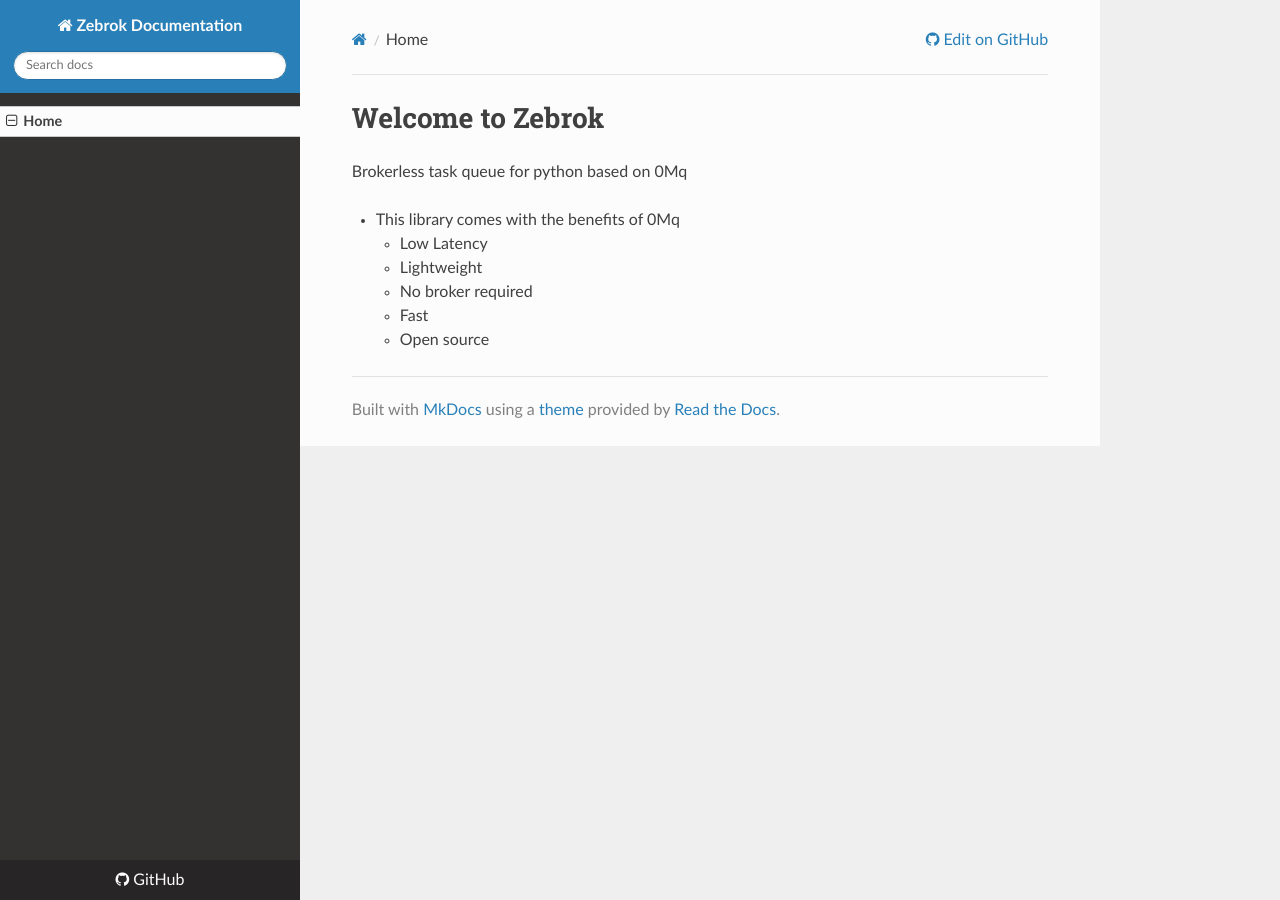
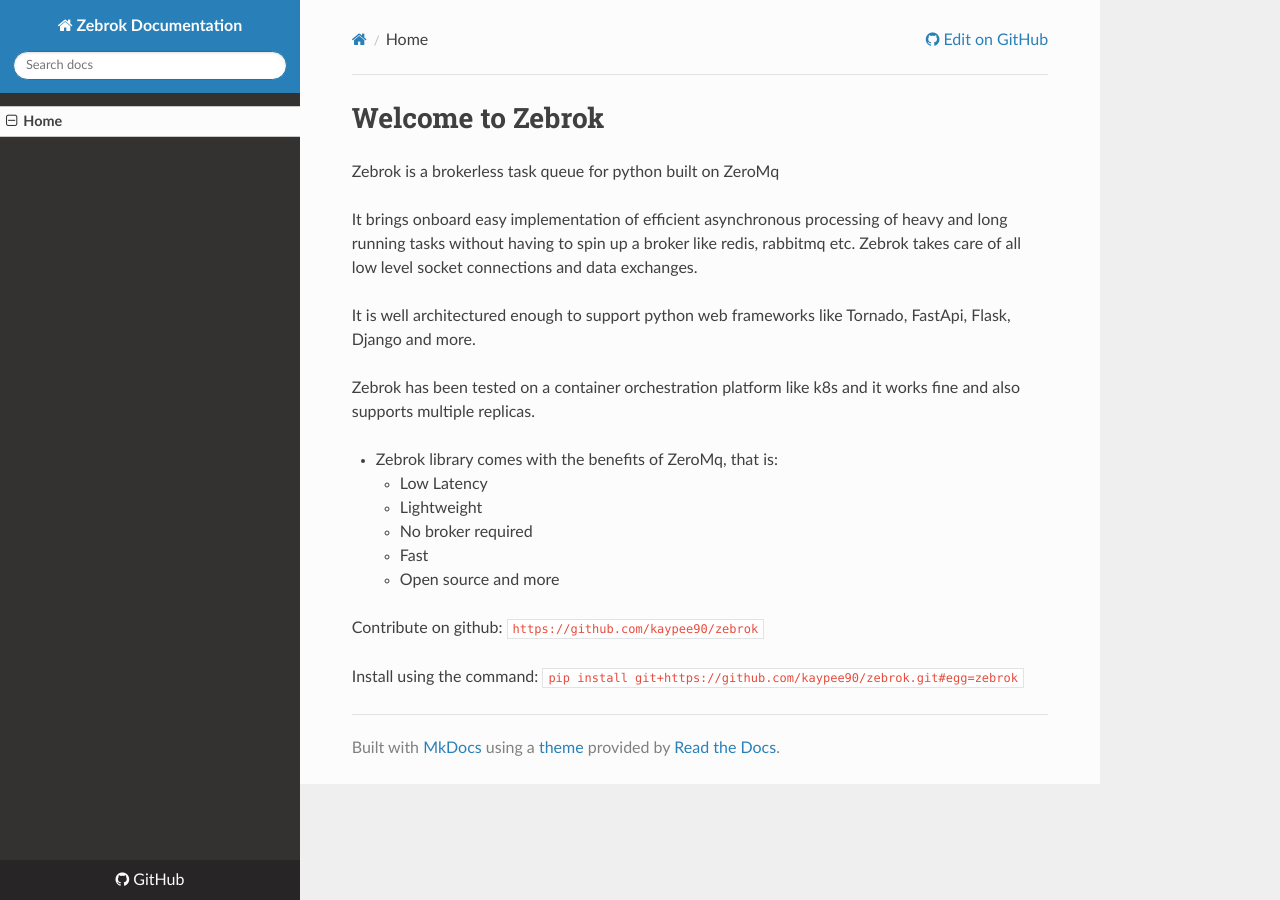
Before and after one commit to kaypee90/zebrok, an MkDocs documentation site: the page built from docs/index.md, in a window 1280 px wide. Built offline with MkDocs 1.6.1, drawn with Linux system fonts in a browser that asks for light colours; nearby versions of some CDN libraries.

Commit message:
Improve documentation

```diff
--- a/docs/index.md
+++ b/docs/index.md
@@ -1,10 +1,21 @@
 # Welcome to Zebrok
 
-Brokerless task queue for python based on 0Mq
+Zebrok is a brokerless task queue for python built on ZeroMq
 
-- This library comes with the benefits of 0Mq
+It brings onboard easy implementation of efficient asynchronous processing of heavy and long running tasks without having to spin up a broker like redis, rabbitmq etc.
+Zebrok takes care of all low level socket connections and data exchanges.
+
+It is well architectured enough to support python web frameworks like Tornado, FastApi, Flask, Django and more.
+
+Zebrok has been tested on a container orchestration platform like k8s and it works fine and also supports multiple replicas.
+
+- Zebrok library comes with the benefits of ZeroMq, that is:
      - Low Latency
      - Lightweight
      - No broker required
      - Fast
-     - Open source
+     - Open source and more
+
+Contribute on github: `https://github.com/kaypee90/zebrok`
+
+Install using the command: `pip install git+https://github.com/kaypee90/zebrok.git#egg=zebrok`
```
